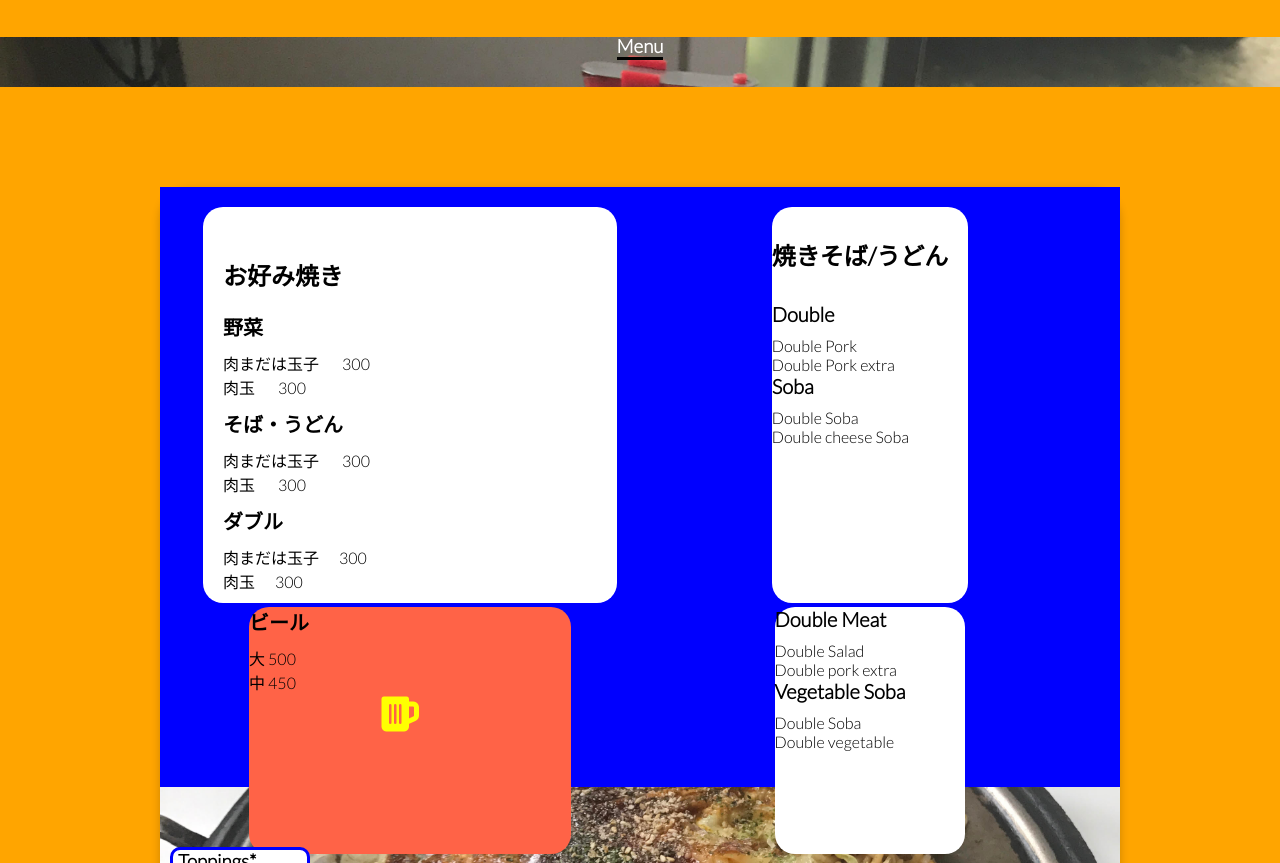
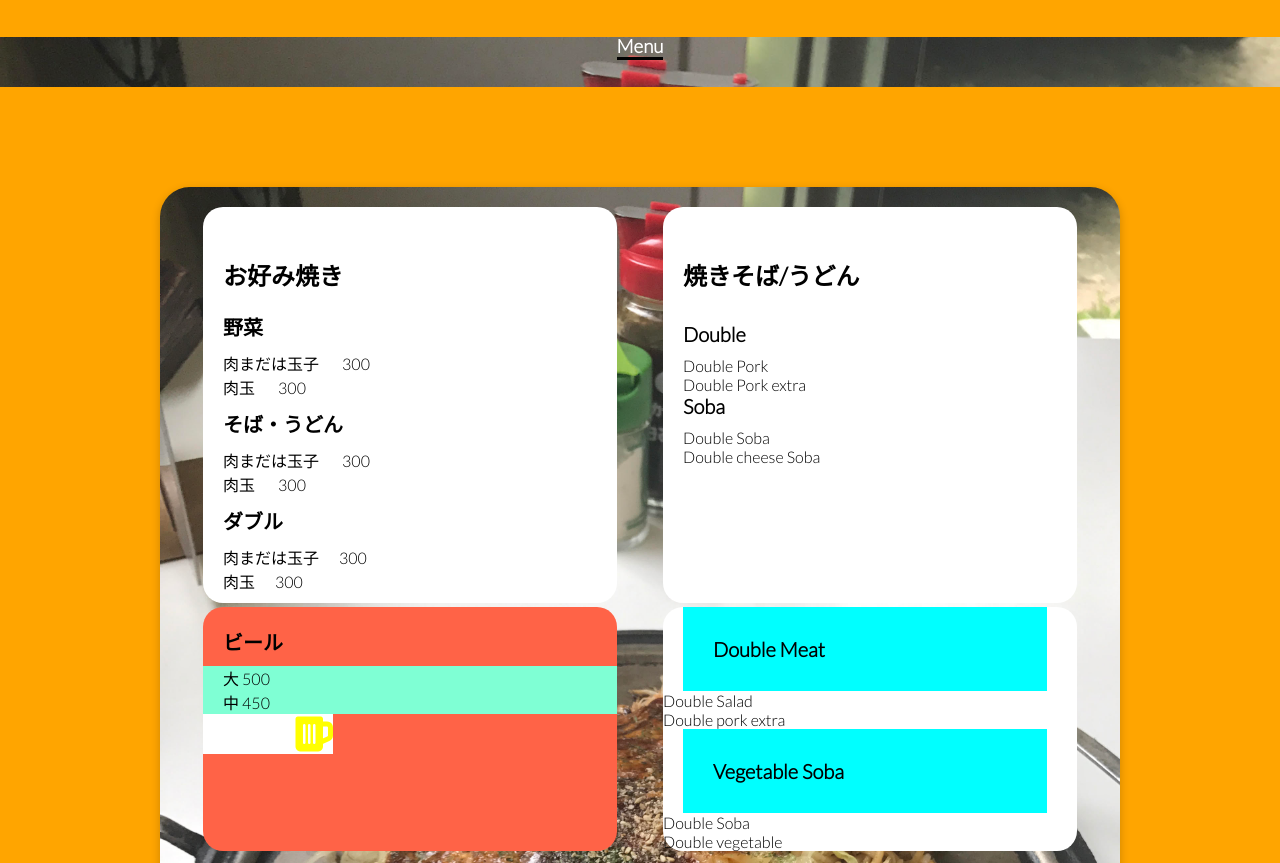
Before and after one commit to shinji-Yama77/MAKO-restaurant-website, a plain HTML site: page menu.html in a window 1280 px wide. Shown: the part 89-952 px from the top of the page. Drawn offline with Linux system fonts and the light colour scheme.

Commit message:
changed menu stuff

```diff
--- a/style.css
+++ b/style.css
@@ -275,6 +275,8 @@ iframe {
 .soba {
   margin: 0 auto;
   margin-top: 20px;
+  padding: 0 10px 0px 20px;
+  width: 90%;
 }
 
 
@@ -286,6 +288,7 @@ iframe {
 }
 
 .soba h1 {
+  margin-top: 20px;
   padding-bottom: 30px;
   padding-top: 30px;
   margin-right: 20px;
@@ -311,7 +314,6 @@ iframe {
 
 .menu-main .grid {
   height: 300px;
-  background-color: blue;
 }
 
 
@@ -319,21 +321,37 @@ iframe {
 .oko2 {
   margin: 0 auto;
   background-color: tomato;
-  padding-right: 70px;
   border-radius: 20px;
   margin-top: 120px;
-  width: 70%;
-  padding-bottom: 120px;
+  width: 90%;
+
+
+}
+
+.oko2 h4{
+  margin-top: 20px;
+  margin-left: 20px;
+}
+
+.oko2 ul {
+  padding-left: 20px;
+  background-color: aquamarine;
 }
 
 .soba1 {
   margin: 0 auto;
   background-color: #fff;
   border-radius: 20px;
-  padding-right: 60px;
+  padding-right: 30px;
   margin-top: 120px;
+  width: 90%;
 }
 
+.soba1 h4 {
+  background-color: aqua;
+  margin-left: 20px;
+  padding: 30px;
+}
 .third {
   background-color: #fff;
   display: inline-block;
@@ -342,6 +360,10 @@ iframe {
   margin-left: 10px;
   border: blue 3px solid;
   padding-right: 50px;
+}
+
+.topping {
+  margin-top: 70px;
 }
 
 .menu-text ul {
@@ -377,6 +399,8 @@ iframe {
 .fas {
   font-size: 40px;
   color: yellow;
-  padding-left: 130px;
+  padding-left: 90px;
   margin: 0 auto;
+  margin-right: 30px;
+  background-color: #fff;
 }
```
